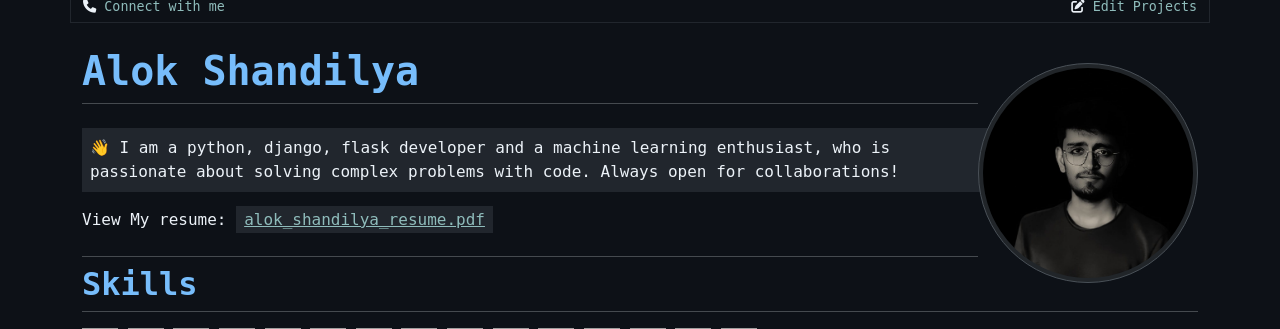
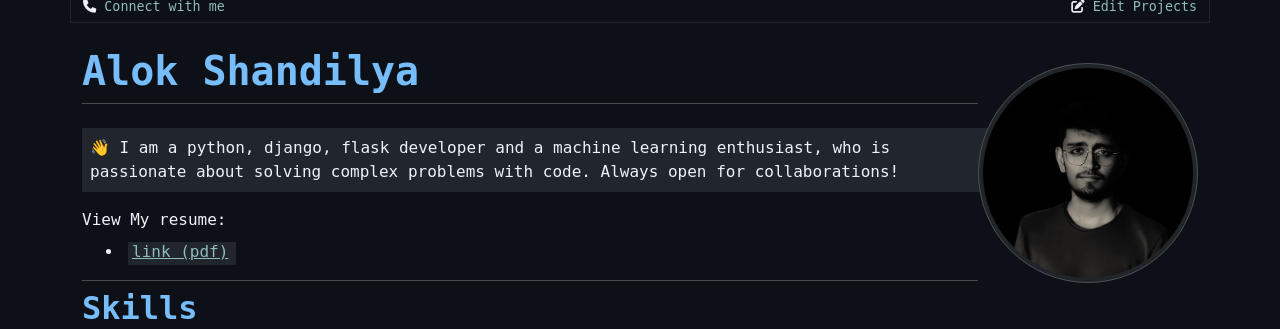
Before and after one commit to alokshandilya/personal-website, a Flask app: page / in a window 1280 px wide. Shown: the part 35-364 px from the top of the page. Run offline with Flask 3, Linux system fonts and the light colour scheme; data that the repository does not hold is empty; grey boxes are pictures that could not be loaded.

Commit message:
resume link edit

```diff
--- a/templates/home.html
+++ b/templates/home.html
@@ -60,8 +60,11 @@
       passionate about solving complex problems with code.
       Always open for collaborations!
     </p>
-    <p class="mb-4">View My resume: <a style="background-color: #21262D;" class="ps-2 pe-2 pt-1 pb-1"
-        href="/resume" target="_blank">alok_shandilya_resume.pdf</a>
+    <p class="mb-2">View My resume:
+      <li class="ms-4">
+        <a style="background-color: #21262D;" class="ps-1 pe-2 pb-1" href="/resume" target="_blank">link
+          (pdf)</a>
+      </li>
     </p>
     <hr class="mt-0 mb-0">
 
```
